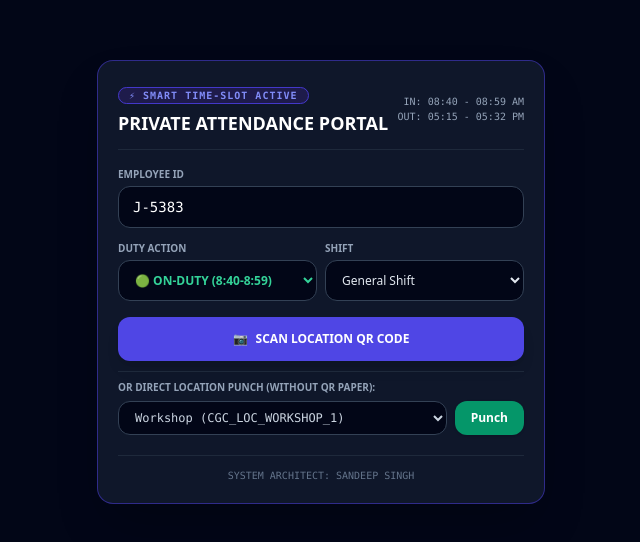
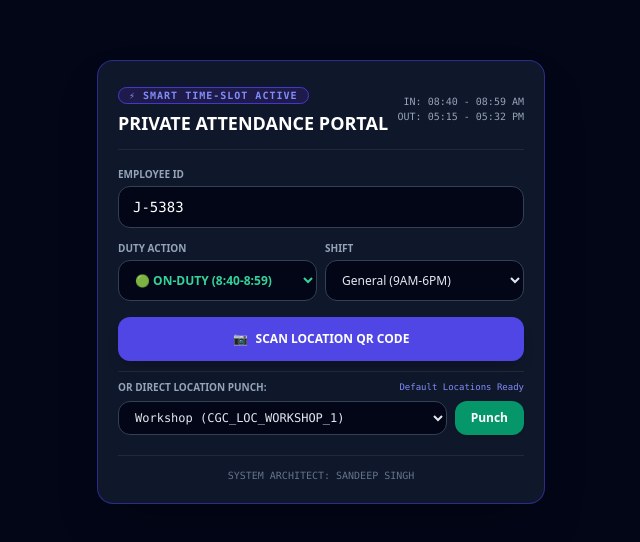
Before and after one commit to deadpoolgamein/workforce-attendance, a plain HTML site: page vip.html in a window 1280 px wide. Shown: the part 118-660 px from the top of the page, without its empty margins (319-959 px from the left). Drawn offline with nearby package versions, Linux system fonts and the light colour scheme; no server answers.

Commit message:
Update shift options and improve location syncing

```diff
--- a/vip.html
+++ b/vip.html
@@ -56,10 +56,10 @@
         <div>
           <label class="block text-[10px] font-bold text-slate-400 uppercase mb-1">Shift</label>
           <select id="shift" class="w-full bg-slate-950 border border-slate-700 rounded-xl px-3 py-2.5 text-slate-200 focus:outline-none focus:border-indigo-500">
-            <option value="General">General Shift</option>
-            <option value="Morning">Morning Shift</option>
-            <option value="Afternoon">Afternoon Shift</option>
-            <option value="Night">Night Shift</option>
+            <option value="General">General (9AM-6PM)</option>
+            <option value="Morning">Morning (6AM-2PM)</option>
+            <option value="Afternoon">Afternoon (2PM-10PM)</option>
+            <option value="Night">Night (10PM-6AM)</option>
           </select>
         </div>
       </div>
@@ -84,11 +84,14 @@
         <span>📷</span> SCAN LOCATION QR CODE
       </button>
 
-      <!-- Quick Direct Select -->
+      <!-- Auto-Syncing Direct Location Select -->
       <div class="pt-2 border-t border-slate-800">
-        <label class="block text-[10px] font-bold text-slate-400 uppercase mb-1.5">Or Direct Location Punch (Without QR Paper):</label>
+        <div class="flex items-center justify-between mb-1.5">
+          <label class="block text-[10px] font-bold text-slate-400 uppercase">Or Direct Location Punch:</label>
+          <span id="locSyncBadge" class="text-[9px] font-mono text-indigo-400">Syncing Sheet...</span>
+        </div>
         <div class="flex gap-2">
-          <select id="quickQrSelect" class="flex-1 bg-slate-950 border border-slate-700 rounded-xl px-3 py-2 text-xs text-slate-300 font-mono">
+          <select id="quickQrSelect" class="flex-1 bg-slate-950 border border-slate-700 rounded-xl px-3 py-2 text-xs text-slate-200 font-mono focus:outline-none focus:border-indigo-500">
             <option value="CGC_LOC_WORKSHOP_1">Workshop (CGC_LOC_WORKSHOP_1)</option>
             <option value="CGC_LOC_DG_ROOM_1">Dg Room (CGC_LOC_DG_ROOM_1)</option>
             <option value="CGC_LOC_BOILER_ROOM_1">Boiler (CGC_LOC_BOILER_ROOM_1)</option>
@@ -104,7 +107,7 @@
     <!-- Status Display -->
     <div id="statusBox" class="hidden mt-4 p-3 rounded-xl border text-xs font-mono text-center"></div>
 
-    <!-- WhatsApp Post Options (Appears automatically after punch) -->
+    <!-- WhatsApp Post Options -->
     <div id="whatsappShareBox" class="hidden mt-3 p-3.5 bg-emerald-950/40 border border-emerald-700/80 rounded-xl space-y-2">
       <p class="text-[11px] text-emerald-300 font-bold text-center uppercase tracking-wider">📢 Post Attendance to WhatsApp Group</p>
       <button onclick="sharePunchWithPhoto()" class="w-full py-3 bg-emerald-600 hover:bg-emerald-500 text-white font-extrabold text-xs rounded-xl shadow-lg flex items-center justify-center gap-2 transition active:scale-95">
@@ -134,6 +137,7 @@
     let lastCapturedPhoto = "";
     let lastWhatsAppMessage = "";
 
+    // Fetch GPS in background
     if (navigator.geolocation) {
       navigator.geolocation.getCurrentPosition(
         pos => {
@@ -144,6 +148,39 @@
         { enableHighAccuracy: true }
       );
     }
+
+    // Auto-Fetch Live Locations from Google Sheet on Load
+    async function syncLocationsFromSheet() {
+      const badge = document.getElementById('locSyncBadge');
+      const select = document.getElementById('quickQrSelect');
+      try {
+        const res = await fetch(SCRIPT_URL, {
+          method: "POST",
+          headers: { "Content-Type": "text/plain;charset=utf-8" },
+          body: JSON.stringify({ action: "GET_LOCATIONS" })
+        });
+        const data = await res.json();
+        if (data.status === "success" && data.locations && data.locations.length > 0) {
+          select.innerHTML = "";
+          data.locations.forEach(loc => {
+            const opt = document.createElement('option');
+            opt.value = loc.qrSecret;
+            opt.textContent = `${loc.name} (${loc.qrSecret})`;
+            select.appendChild(opt);
+          });
+          badge.innerText = `✔ ${data.locations.length} Locations Synced`;
+          badge.className = "text-[9px] font-mono text-emerald-400";
+        } else {
+          badge.innerText = "Default Locations Ready";
+        }
+      } catch (e) {
+        badge.innerText = "Default Locations Ready";
+      }
+    }
+
+    window.addEventListener("DOMContentLoaded", () => {
+      syncLocationsFromSheet();
+    });
 
     function showStatus(msg, type) {
       const box = document.getElementById('statusBox');
```
